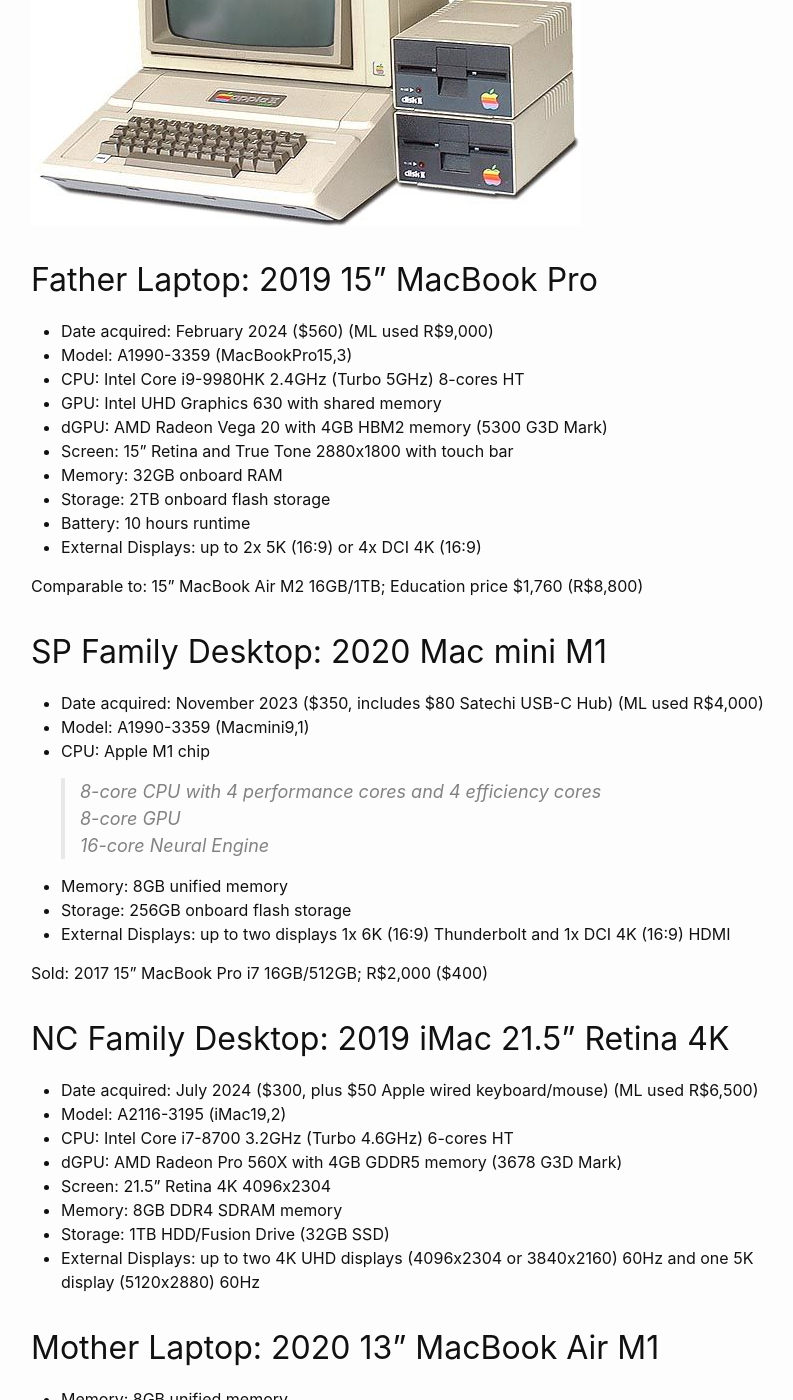
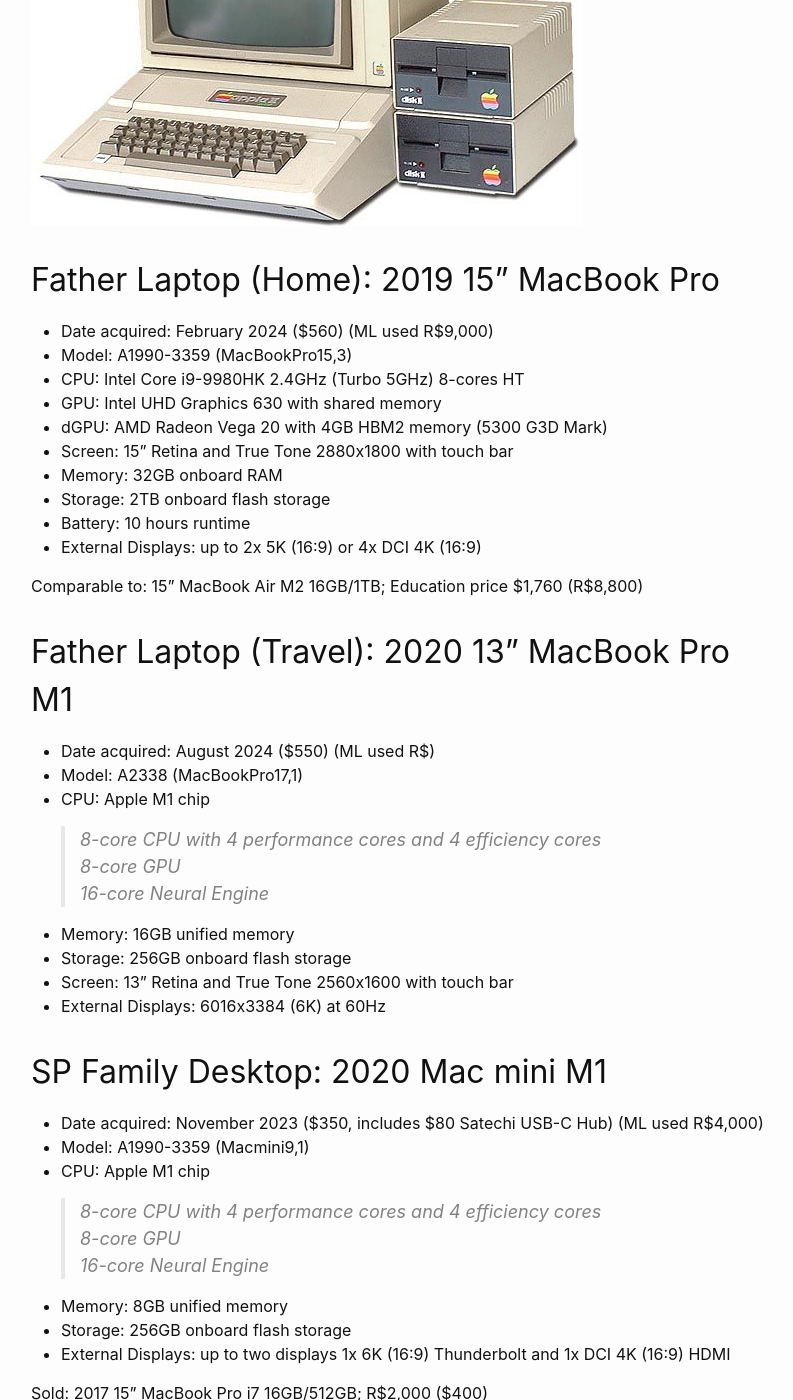
Before and after one commit to ekbann/ekbann.github.io, a Jekyll site: the page built from _posts/2024-02-11-my-computers.md, in a window 1280 px wide and 1400 px high, scrolled down 737 px. Shown: the whole window, without its empty margins (239-1032 px from the left). Built offline with Jekyll 4.4.1, drawn with Linux system fonts in a browser that asks for light colours.

Commit message:
Update 2024-02-11-my-computers.md

```diff
--- a/_posts/2024-02-11-my-computers.md
+++ b/_posts/2024-02-11-my-computers.md
@@ -12,7 +12,7 @@ My quest to learn computer architecture and programming started in the 80s with
 
 ![Apple 2 Plus](/assets/img/apple2plus.jpeg "Apple 2 Plus")
 
-## Father Laptop: 2019 15" MacBook Pro
+## Father Laptop (Home): 2019 15" MacBook Pro
 
 - Date acquired: February 2024 ($560) (ML used R$9,000)
 - Model: A1990-3359 (MacBookPro15,3)
@@ -26,6 +26,21 @@ My quest to learn computer architecture and programming started in the 80s with
 - External Displays: up to 2x 5K (16:9) or 4x DCI 4K (16:9)
 
 Comparable to: 15" MacBook Air M2 16GB/1TB; Education price $1,760 (R$8,800)
+
+## Father Laptop (Travel): 2020 13" MacBook Pro M1
+
+- Date acquired: August 2024 ($550) (ML used R$)
+- Model: A2338 (MacBookPro17,1)
+- CPU: Apple M1 chip
+
+  > 8-core CPU with 4 performance cores and 4 efficiency cores
+  > 8-core GPU
+  > 16-core Neural Engine
+
+- Memory: 16GB unified memory
+- Storage: 256GB onboard flash storage
+- Screen: 13" Retina and True Tone 2560x1600 with touch bar
+- External Displays: 6016x3384 (6K) at 60Hz
 
 ## SP Family Desktop: 2020 Mac mini M1
 
```
